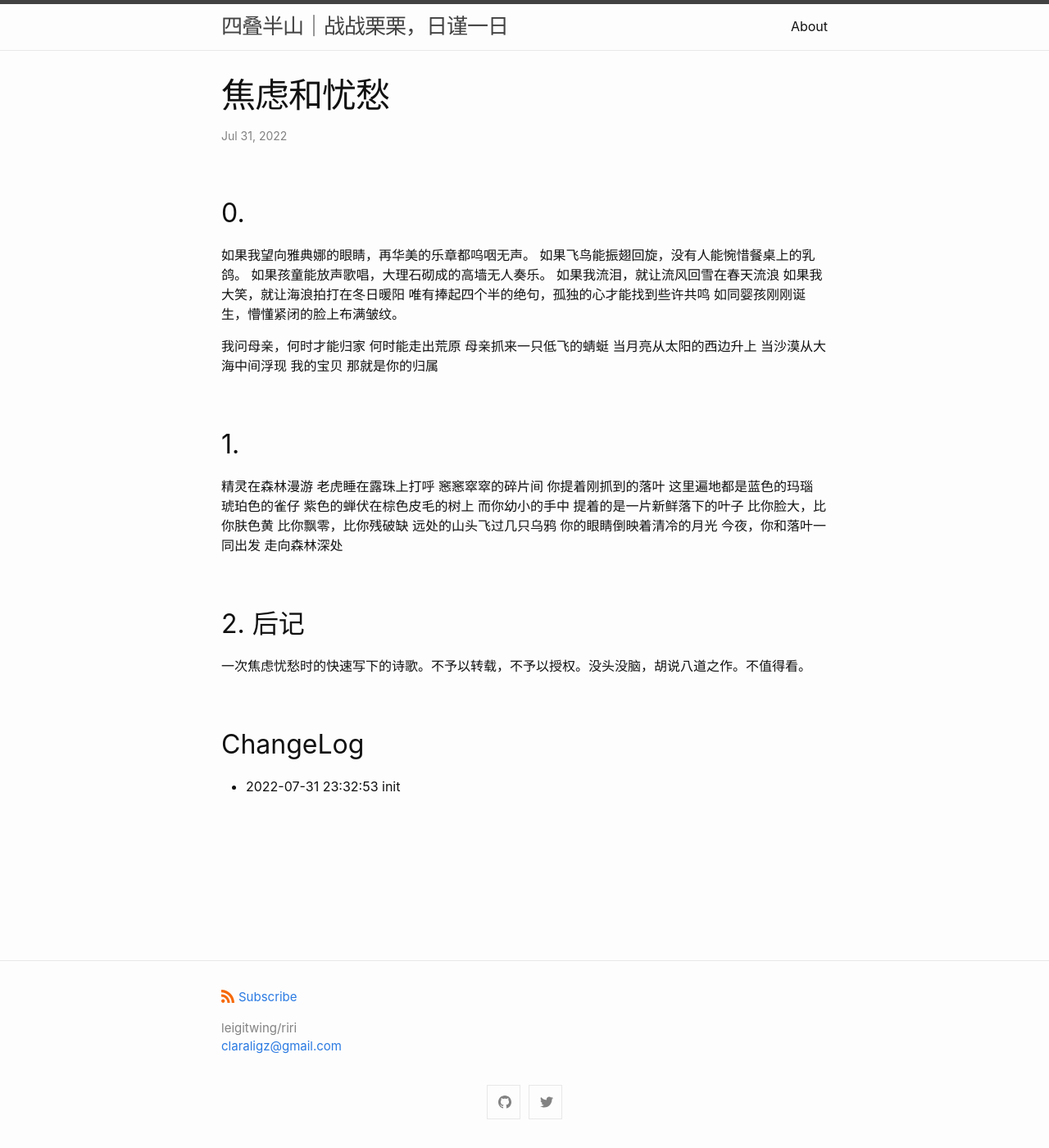
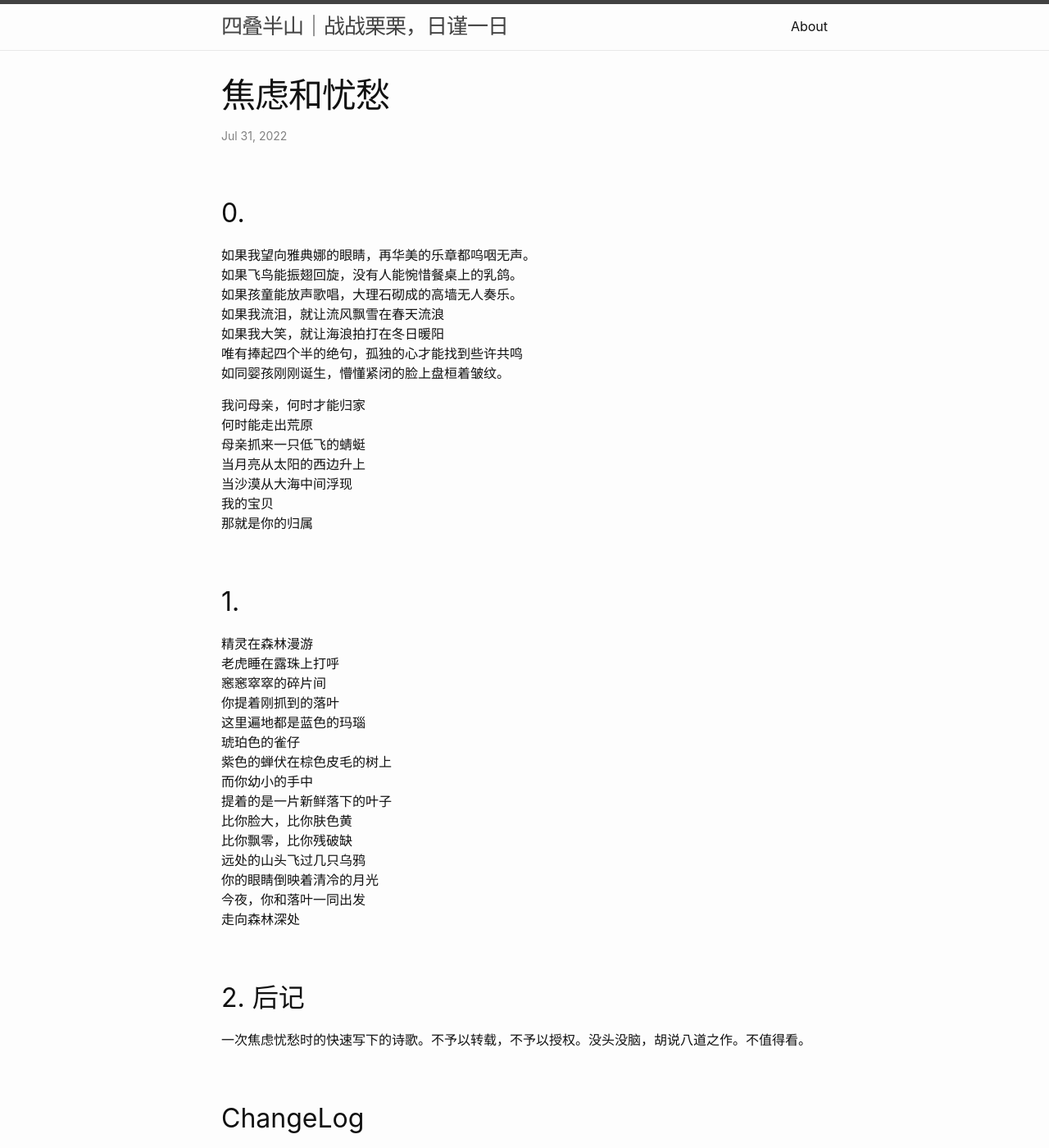
Before and after one commit to LeiGitWing/LeiGitWing.github.io, a Jekyll site: the page built from _posts/2022-07-31-anxiety.md, in a window 1280 px wide and 1400 px high. Shown: the whole window at 82% size. Built offline with Jekyll 4.4.1, drawn with Linux system fonts in a browser that asks for light colours.

Commit message:
Modify word

```diff
--- a/_posts/2022-07-31-anxiety.md
+++ b/_posts/2022-07-31-anxiety.md
@@ -10,10 +10,10 @@ categories: daily_writing
 如果我望向雅典娜的眼睛，再华美的乐章都呜咽无声。
 如果飞鸟能振翅回旋，没有人能惋惜餐桌上的乳鸽。
 如果孩童能放声歌唱，大理石砌成的高墙无人奏乐。
-如果我流泪，就让流风回雪在春天流浪
+如果我流泪，就让流风飘雪在春天流浪
 如果我大笑，就让海浪拍打在冬日暖阳
 唯有捧起四个半的绝句，孤独的心才能找到些许共鸣
-如同婴孩刚刚诞生，懵懂紧闭的脸上布满皱纹。
+如同婴孩刚刚诞生，懵懂紧闭的脸上盘桓着皱纹。
 
 我问母亲，何时才能归家
 何时能走出荒原
```
